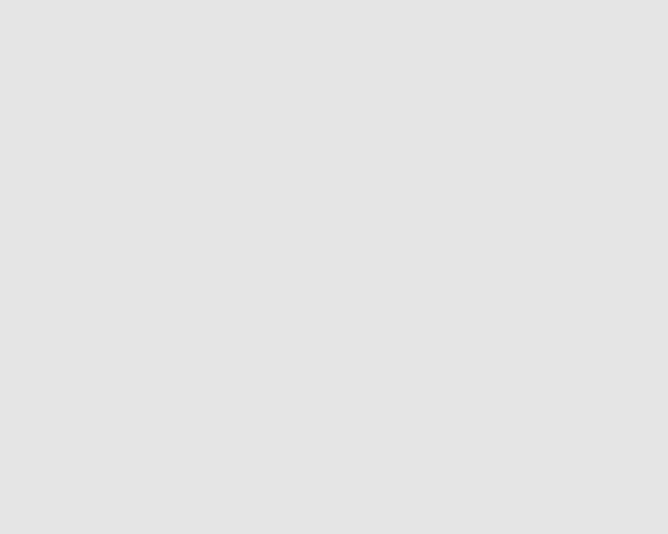
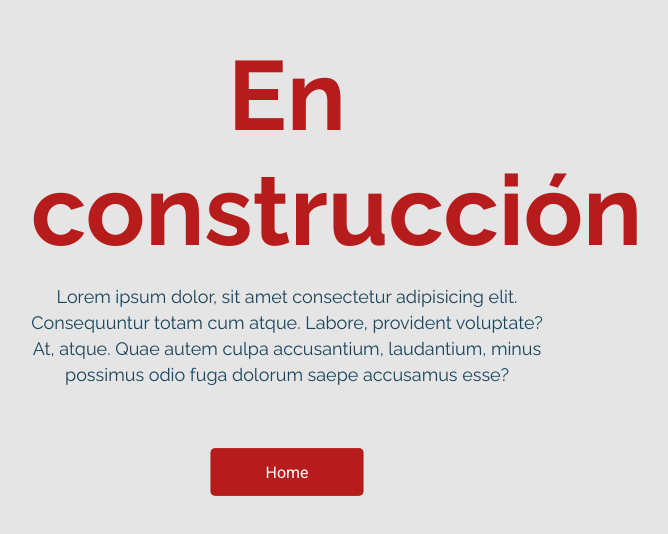
Before and after one commit to IgnacioPerezEtc/Proyecto-Final, a React (Vite) app in the folder client/: page /aboutUs in a window 1280 px wide. Before the commit this address had no page. Shown: the part 242-776 px from the top of the page, without its empty margins (353-1021 px from the left). Built offline with nearby package versions, Linux system fonts and the light colour scheme.

Commit message:
agregando About us EN CONSTRUCCION

```diff
--- a/client/src/App.jsx
+++ b/client/src/App.jsx
@@ -5,7 +5,8 @@ import "./App.css";
 import NavBar from "./components/NavBar/NavBar.jsx";
 import Form from "./components/Form/Form.jsx";
 import { Provider } from "react-redux";
-import  store  from "./redux/store.js";
+import store from "./redux/store.js";
+import AboutUs from "./components/AboutUs/AboutUs.jsx";
 function App() {
   return (
     <Provider store={store}>
@@ -14,6 +15,7 @@ function App() {
           <Routes>
             <Route path="/" element={<LandingPage />} />
             <Route path="/home" element={<Home />} />
+            <Route path="/aboutUs" element={<AboutUs />} />
             <Route path="/form" element={<Form />} />
           </Routes>
         </div>
--- /dev/null
+++ b/client/src/components/AboutUs/AboutUs.jsx
@@ -0,0 +1,25 @@
+import React from "react";
+import { NavLink } from "react-router-dom";
+import style from "./AboutUs.module.css";
+
+const AboutUs = (props) => {
+  return (
+    <div className={style.containerAboutUs}>
+      <div className={style.containerContent}>
+        <h1>En construcción</h1>
+        <p>
+          Lorem ipsum dolor, sit amet consectetur adipisicing elit. Consequuntur
+          totam cum atque. Labore, provident voluptate? At, atque. Quae autem
+          culpa accusantium, laudantium, minus possimus odio fuga dolorum saepe
+          accusamus esse?
+        </p>
+
+        <NavLink to={"/"} className={style.buttonAbout}>
+          <button>Home</button>
+        </NavLink>
+      </div>
+    </div>
+  );
+};
+
+export default AboutUs;
--- /dev/null
+++ b/client/src/components/AboutUs/AboutUs.module.css
@@ -0,0 +1,52 @@
+.containerContent {
+  height: 100vh;
+  width: 40vw;
+  text-align: center;
+  padding-top: 35vh;
+  margin: 0 auto;
+}
+
+.containerAboutUs h1 {
+  font-size: 9.8rem;
+  color: var(--color-red);
+}
+
+.containerAboutUs p {
+  padding-top: 16px;
+  font-size: 1.8rem;
+  color: var(--color-blue);
+  line-height: 2.6rem;
+}
+
+.buttonAbout button {
+  margin-top: 60px;
+  width: 154px;
+  height: 48px;
+  background-color: var(--color-red);
+  border: 1px solid transparent;
+  border-radius: 5px;
+  color: #fff;
+  font-family: "Roboto", sans-serif;
+  font-weight: 500;
+  font-size: 1.6rem;
+  line-height: 1.9rem;
+  cursor: pointer;
+  box-shadow: 0px 4px 4px #00000040;
+  animation: pulse 1s infinite;
+  transition: all 0.3s ease-out;
+}
+
+@keyframes pulse {
+  0% {
+    transform: scale(0.95);
+    box-shadow: 0 0 0 0 rgba(256, 256, 256, 0.1);
+  }
+  70% {
+    transform: scale(1);
+    box-shadow: 0 0 0 15px rgba(256, 256, 256, 0);
+  }
+  100% {
+    transform: scale(0.95);
+    box-shadow: 0 0 0 0 rgba(256, 256, 256, 0);
+  }
+}
--- a/client/src/components/NavBar/NavBar.jsx
+++ b/client/src/components/NavBar/NavBar.jsx
@@ -28,7 +28,7 @@ const NavBar = (props) => {
               </a>
             </li>
             <li>
-              <NavLink to={"/about"} className="link-landing">
+              <NavLink to={"/aboutUs"} className="link-landing">
                 About Us
               </NavLink>
             </li>
```
